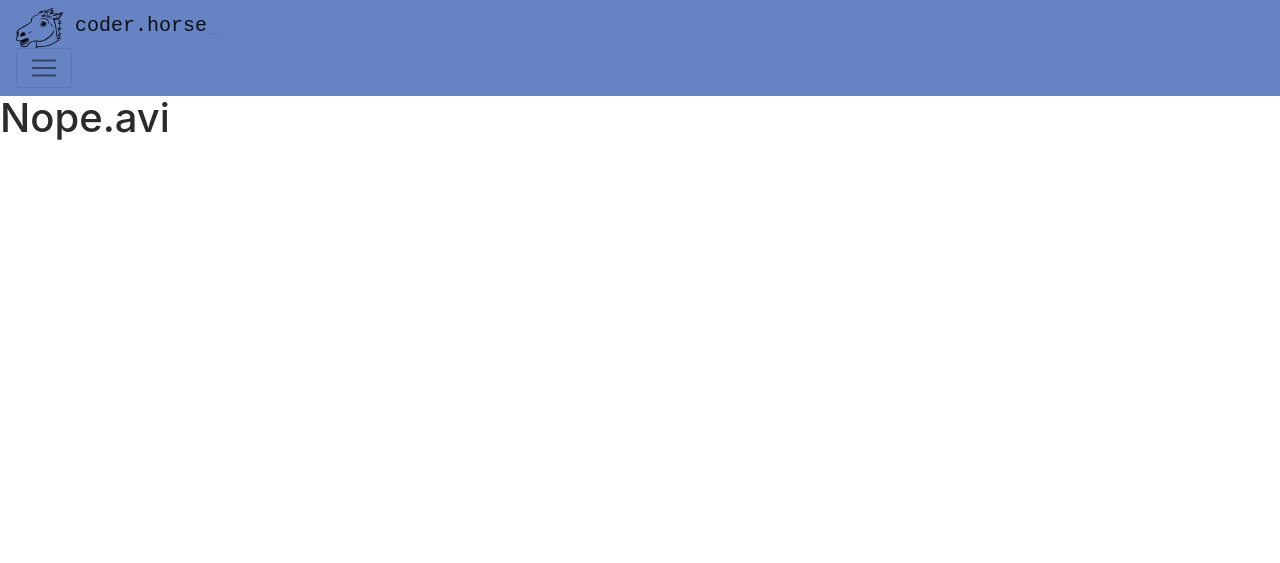
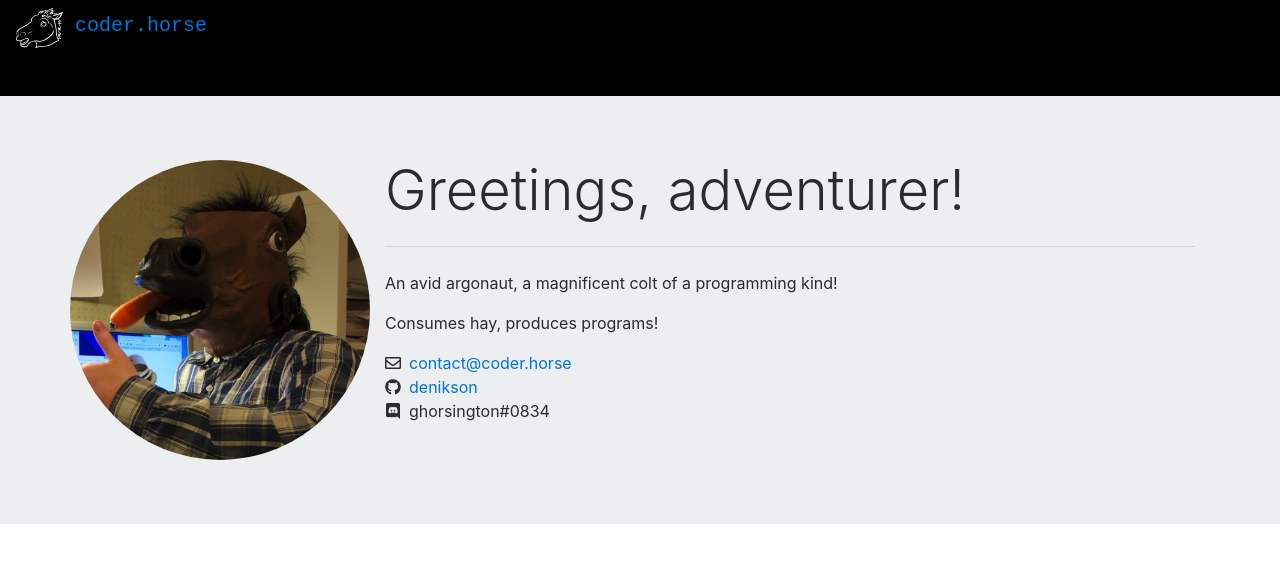
Before and after one commit to denikson/denikson.github.io, a Jekyll site: the page built from index.html, in a window 1280 px wide. Shown: the top 563 px of the page. Built offline with Jekyll 4.4.1, drawn with Linux system fonts in a browser that asks for light colours; nearby versions of some CDN libraries; a style sheet for code colours, icons or effects is not loaded.

Commit message:
added index

```diff
--- a/404.html
+++ b/404.html
@@ -1,5 +1,5 @@
 ---
-layout: default
+layout: main
 ---
 
 <style type="text/css" media="screen">
--- a/_includes/header.html
+++ b/_includes/header.html
@@ -8,7 +8,8 @@
     <title>{{ site.title }}{% if page.title %} - {{ page.title }}{% endif %}</title>
     <link rel="stylesheet" href="//cdn.jsdelivr.net/npm/hack-font/build/web/hack-subset.css">
     <link rel="stylesheet" href="https://maxcdn.bootstrapcdn.com/bootstrap/4.0.0-beta.3/css/bootstrap.min.css" integrity="sha384-Zug+QiDoJOrZ5t4lssLdxGhVrurbmBWopoEl+M6BdEfwnCJZtKxi1KgxUyJq13dy"
-        crossorigin="anonymous">
+    crossorigin="anonymous">
+    <link href="https://use.fontawesome.com/releases/v5.0.2/css/all.css" rel="stylesheet">
     <link rel="stylesheet" href="{{ "/assets/styles/style.css" | relative_url }}">
     <script src="https://code.jquery.com/jquery-3.2.1.slim.min.js" integrity="sha384-KJ3o2DKtIkvYIK3UENzmM7KCkRr/rE9/Qpg6aAZGJwFDMVNA/GpGFF93hXpG5KkN"
         crossorigin="anonymous"></script>
--- a/_includes/navbar.html
+++ b/_includes/navbar.html
@@ -1,4 +1,4 @@
-<nav class="navbar navbar-expand-lg navbar-light bg-horse">
+<nav class="navbar navbar-expand-lg navbar-dark bg-horse">
     <a class="navbar-brand py-0" href="{{ site.url }}">
         <span class="brand-icon d-inline-block align-top" >{% include icons/horse.svg %} </span>
         <span class="align-middle">coder.horse</span><span class="brand-marker">_</span>
--- a/assets/styles/style.css
+++ b/assets/styles/style.css
@@ -1,5 +1,5 @@
 .bg-horse {
-    background-color: #6684c3 !important;
+    background-color: black !important;
 }
 
 .navbar-brand {
@@ -8,11 +8,15 @@
     opacity: 1;
 }
 
-.horse-mane, .horse-face, .horse-ears {
+.horse-mane, .horse-face, .horse-ears, .horse-outline, .horse-teeth-eye {
     transition-property: fill;
     transition-duration: 200ms;
     transition-timing-function: ease;
     fill: transparent !important;
+}
+
+.horse-outline {
+    fill: white !important;
 }
 
 .navbar-brand:hover .horse-face {
@@ -23,8 +27,16 @@
     fill: #eae6e3 !important;
 }
 
+.navbar-brand:hover .horse-teeth-eye {
+    fill: white !important;
+}
+
 .navbar-brand:hover .horse-ears {
     fill: #633b22 !important;
+}
+
+.navbar-brand:hover .horse-outline {
+    fill: black !important;
 }
 
 .brand-icon, .brand-icon svg {
@@ -33,6 +45,10 @@
 }
 
 .brand-marker {
+    opacity: 0;
+}
+
+.navbar-brand:hover .brand-marker{
     animation-name: marker_blink;
     animation-iteration-count: infinite;
     animation-duration: 1s;
--- /dev/null
+++ b/index.html
@@ -0,0 +1,26 @@
+---
+title: "Index"
+layout: main
+---
+
+<style>
+  .horse-avatar img {
+    border-radius: 50%;
+    width: auto;
+    height: 300px;
+  }
+</style>
+
+<div class="jumbotron jumbotron-fluid">
+  <div class="container">
+    <div class="row">
+        <div class="col-auto">
+            <div class="horse-avatar"><img src="{{ "assets/img/horse_1.jpg" | relative_url }}"></div>
+        </div>
+        <div class="col jumbo-text">
+          {% capture jumbo_text %}{% include_relative index_jumbo.md %}{% endcapture %}
+          {{ jumbo_text | markdownify }}
+        </div>
+    </div>
+  </div>
+</div>
--- a/index.md
+++ /dev/null
@@ -1,6 +0,0 @@
----
-title: "Index"
-layout: main
----
-
-# Nope.avi
--- /dev/null
+++ b/index_jumbo.md
@@ -0,0 +1,8 @@
+<h1 class="display-4">Greetings, adventurer!</h1>
+<hr class="my-4">
+
+An avid argonaut, a magnificent colt of a programming kind!
+
+Consumes hay, produces programs!
+
+{% include_relative index_links.html %}
--- /dev/null
+++ b/index_links.html
@@ -0,0 +1,20 @@
+<ul class="fa-ul" style="margin-left: 1.5em">
+    <li>
+        <span class="fa-li">
+            <i class="far fa-envelope"></i>
+        </span>
+        <a href="mailto:contact@coder.horse">contact@coder.horse</a>
+    </li>
+    <li>
+        <span class="fa-li">
+            <i class="fab fa-github"></i>
+        </span>
+        <a href="https://github.com/denikson">denikson</a>
+    </li>
+    <li>
+        <span class="fa-li">
+            <i class="fab fa-discord"></i>
+        </span>
+        ghorsington#0834
+    </li>
+</ul>
```
Also changed, not shown: _config.yml (+0 -27 lines), _includes/icons/horse.svg, assets/img/horse_1.jpg (added).
